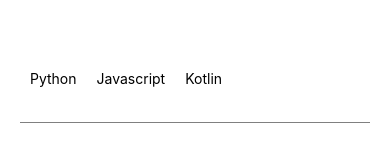
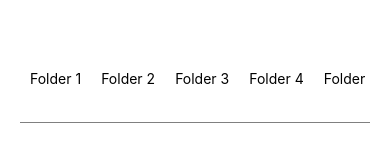
Before and after one commit to chriford-siame/gallary, a React Native app: screen /gallary in a window 390 px wide. Shown: the top 160 px of the page. Built offline with nearby package versions, Linux system fonts and the light colour scheme.

Commit message:
updatre screen

```diff
--- a/src/constants/tech_stacks.ts
+++ b/src/constants/tech_stacks.ts
@@ -1,32 +1,39 @@
 interface IStack {
     language: string
-    stacks: string[]
 }
 
 const STACKS: IStack[] = [
     {
-        language: 'Python',
-        stacks: [
-            'Flask',
-            'Django',
-            'FastApi',
-            'Bottle',
-        ]
+        language: 'Folder 1',
     },
     {
-        language: 'Javascript',
-        stacks: [
-            'React js',
-            'Node js',
-            'Next js',
-            'Nest js',
-        ]
+        language: 'Folder 2',
     },
     {
-        language: 'Kotlin',
-        stacks: [
-            'Android',
-        ]
-    }
+        language: 'Folder 3',
+
+    },
+    {
+        language: 'Folder 4',
+    },
+    {
+        language: 'Folder 5',
+    },
+    {
+        language: 'Folder 6',
+    },
+    {
+        language: 'Folder 7',
+    },
+    {
+        language: 'Folder 8',
+    },
+    {
+        language: 'Folder 9',
+    },
+    {
+        language: 'Folder 10',
+    },
+
 ]
 export default STACKS;
```
